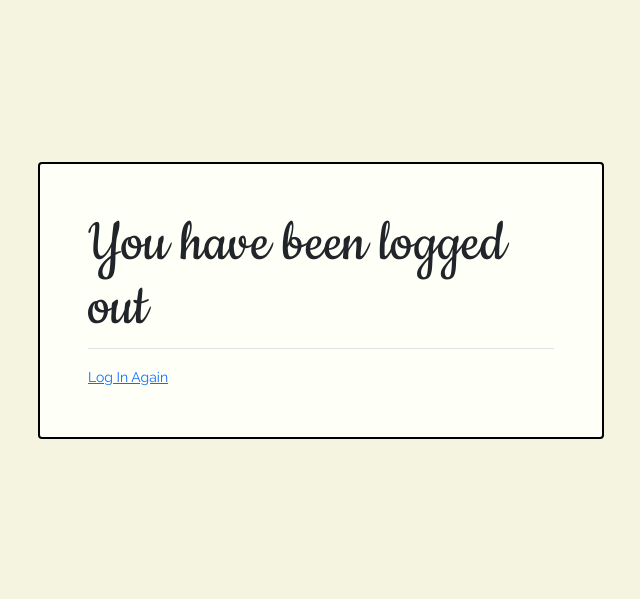
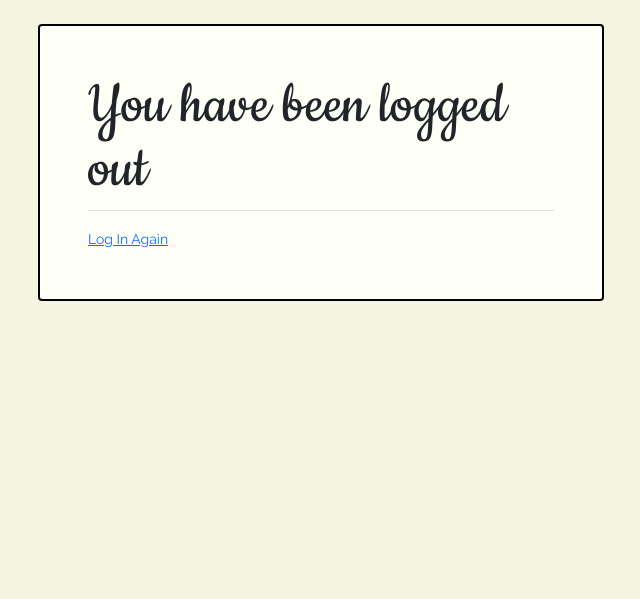
Before and after one commit to TheVulcanWizard/Yumbo, a Django app: page /logout/ in a window 1280 px wide. Shown: the part 74-673 px from the top of the page, without its empty margins (319-959 px from the left). Run offline with Django 3.2, Linux system fonts and the light colour scheme; some libraries are stand-ins or nearby versions.

Commit message:
Updated logout styling

```diff
--- a/users/templates/users/logout.html
+++ b/users/templates/users/logout.html
@@ -1,7 +1,7 @@
 {% extends "recipes/base.html" %}
 {% block content %}
-<div class="container d-flex" style="min-height: 75vh;">
-    <div class="row my-auto">
+<div class="container">
+    <div class="row mt-4">
         <div class="col-10 offset-1 col-lg-6 offset-lg-3 p-5 container-content rounded">
             <h1 style="font-size: 48pt;">You have been logged out</h1>
             <div class="border-top pt-3">
```
